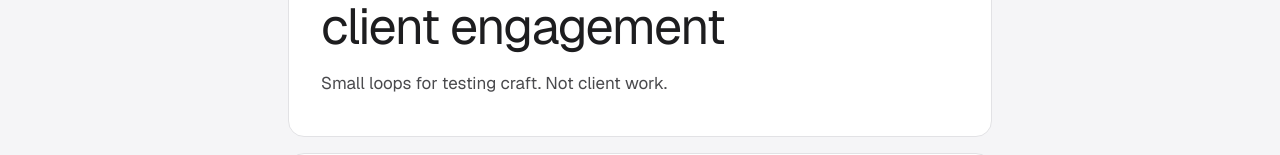
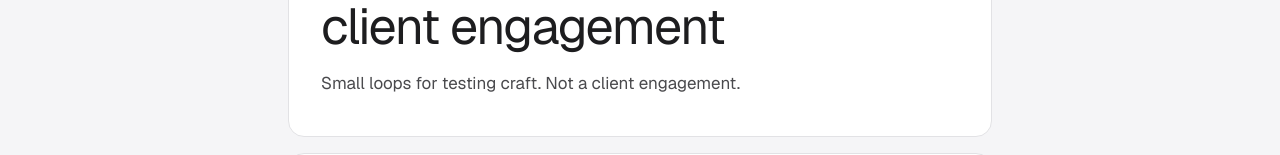
Before and after one commit to remexstudio/remex-atelier, a Next.js app: page /lab in a window 1280 px wide. Shown: the part 209-364 px from the top of the page. Built offline with nearby package versions, Linux system fonts and the light colour scheme.

Commit message:
chore(copy): align the lab lede with the prototype label
The lab index said not client work. It now says not a client engagement, matching the banner.

Co-authored-by: remexstudio <remexstudio@users.noreply.github.com>

```diff
--- a/app/lab/page.tsx
+++ b/app/lab/page.tsx
@@ -33,7 +33,7 @@ export default function LabPage() {
             Prototype · not a client engagement
           </p>
           <p className="film-lede">
-            Small loops for testing craft. Not client work.
+            Small loops for testing craft. Not a client engagement.
           </p>
         </aside>
 
```
